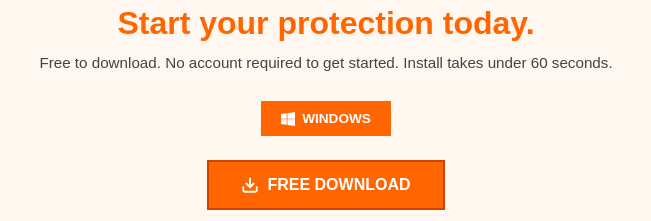
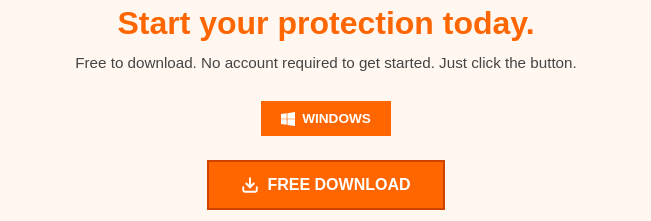
Before and after one commit to UHCCommunity/UnhackableInstaller, a plain HTML site: page index.html in a window 1280 px wide. Shown: the part 1105-1326 px from the top of the page, 314-965 px from the left. Drawn offline with Linux system fonts and the light colour scheme.

Commit message:
Update index.html

```diff
--- a/index.html
+++ b/index.html
@@ -522,7 +522,7 @@
   <section class="download-section" id="download">
     <div class="section-label">Download</div>
     <h2>Start your protection today.</h2>
-    <p>Free to download. No account required to get started. Install takes under 60 seconds.</p>
+    <p>Free to download. No account required to get started. Just click the button.</p>
 
     <div class="platform-tabs">
       <button class="platform-tab active">
```
